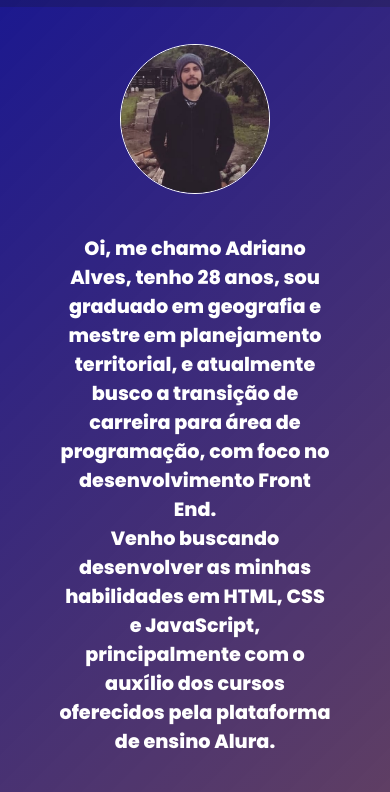
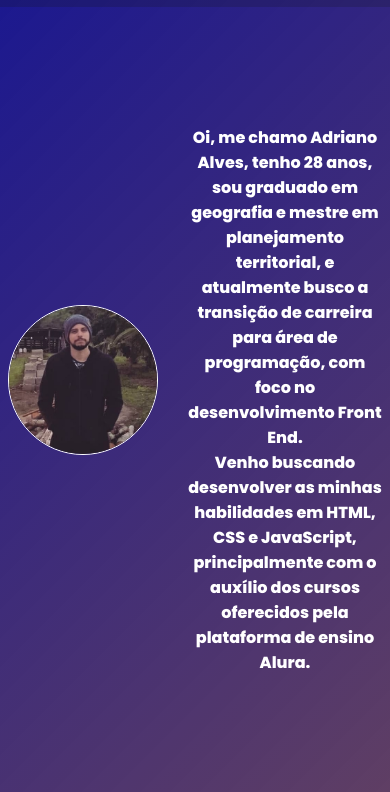
Before and after one commit to Adrianodbs/Portifolio, a plain HTML site: page index.html in a window 390 px wide. Shown: the part 52-844 px from the top of the page. Drawn offline with Linux system fonts and the light colour scheme.

Commit message:
alteração na fonte da página inicial

```diff
--- a/assets/css/main.css
+++ b/assets/css/main.css
@@ -5,9 +5,9 @@ main {
 }
 .main-content {
   display: flex;
-  flex-direction: column;
   justify-content: center;
   align-items: center;
+  gap: 30px;
 }
 
 .main-content img {
@@ -18,7 +18,7 @@ main {
 }
 
 .main-content h1 {
-  width: 70%;
+  width: 50%;
   text-align: center;
   font-size: 1.5rem;
 }
--- a/assets/css/responsivo-portifolio.css
+++ b/assets/css/responsivo-portifolio.css
@@ -1,4 +1,4 @@
-@media screen and (max-width: 768px) {
+@media screen and (max-width: 900px) {
   body {
     overflow-x: hidden;
   }
@@ -62,7 +62,7 @@
   }
 
   .main-content h1 {
-    font-size: 1.2rem;
+    font-size: 1.1rem;
   }
 }
 
@@ -75,6 +75,11 @@
   .logo {
     font-size: 1rem;
   }
+
+  .main-content h1{
+    font-size: 1rem;
+  }
+
 }
 
 @media screen and (max-width: 375px) {
```
